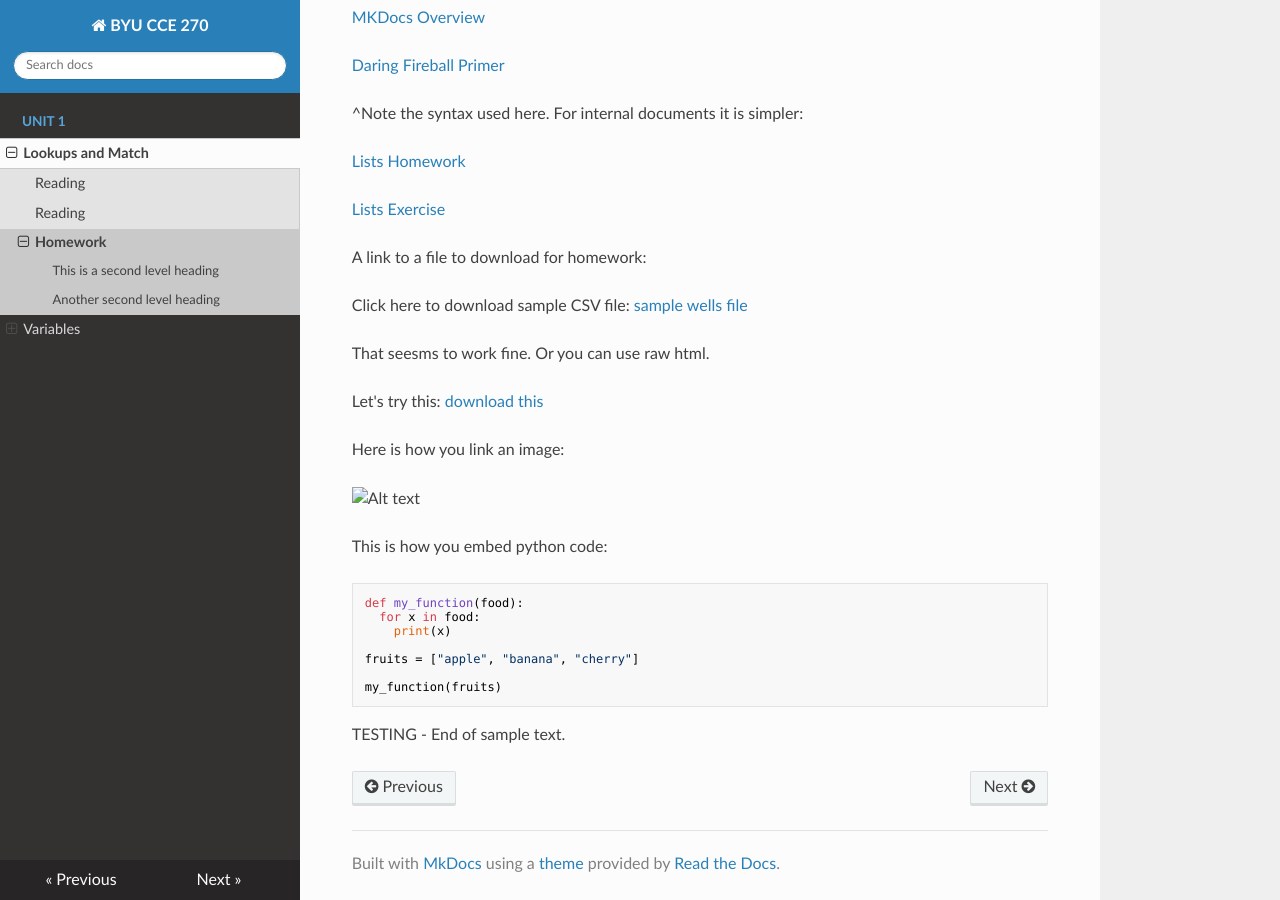
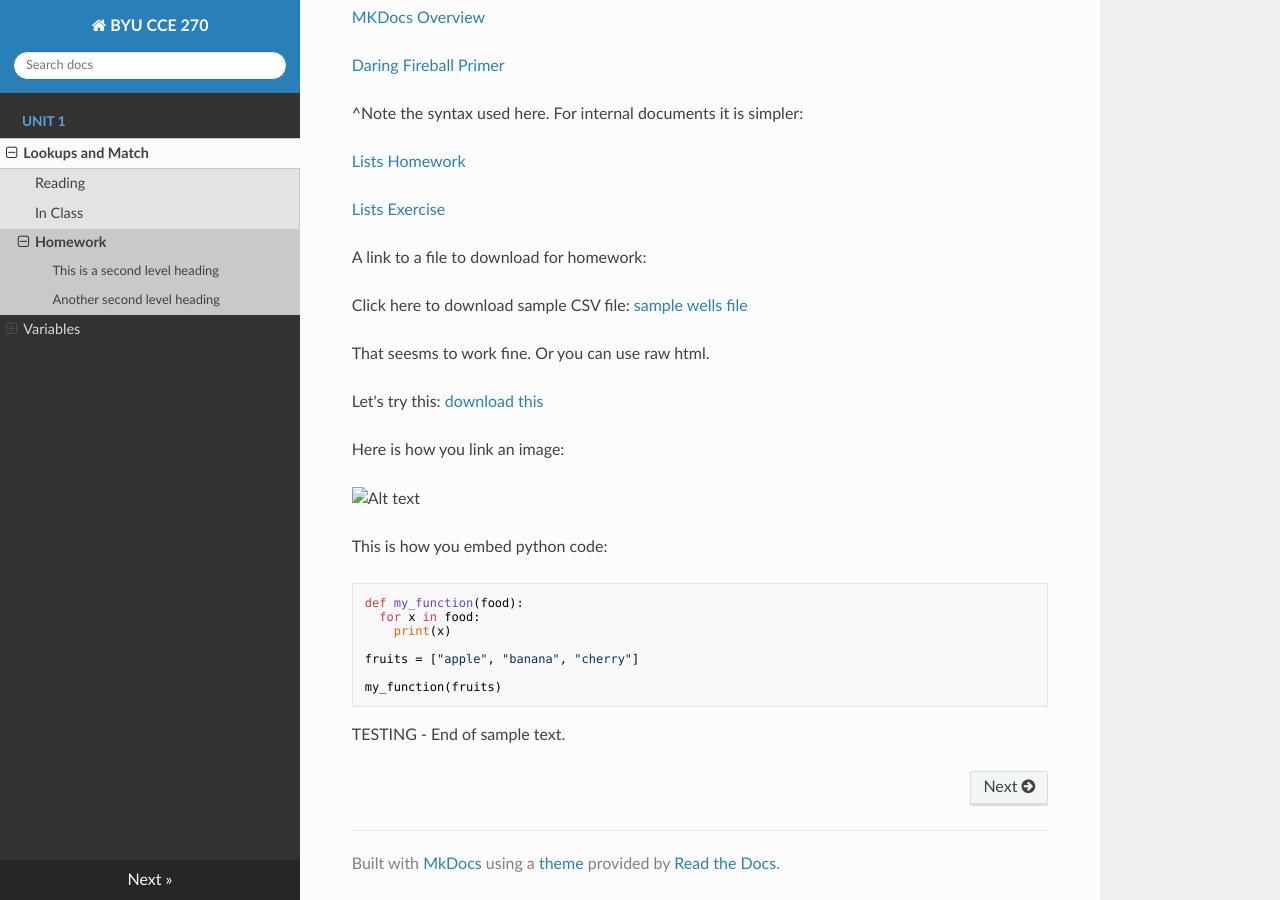
Before and after one commit to tylerpiercy/content, an MkDocs documentation site: the page built from docs/unit1/homework/lookups_and_match.md, in a window 1280 px wide and 900 px high, scrolled down 1020 px. Built offline with MkDocs 1.6.1, drawn with Linux system fonts in a browser that asks for light colours; nearby versions of some CDN libraries; some of the changed lines change nothing that is shown.

Commit message:
Update mkdocs.yml

```diff
--- a/mkdocs.yml
+++ b/mkdocs.yml
@@ -2,8 +2,8 @@
 nav:
   - Unit 1:
     - Lookups and Match:
-      - Reading: unit1/fill/filler.md
-      - In Class: unit1/fill/filler.md
+      - Reading: unit1/fill/readfiller.md
+      - In Class: unit1/fill/classfiller.md
       - Homework: unit1/homework/lookups_and_match.md
     - Variables:
       - Reading: homework/variables.md
```
